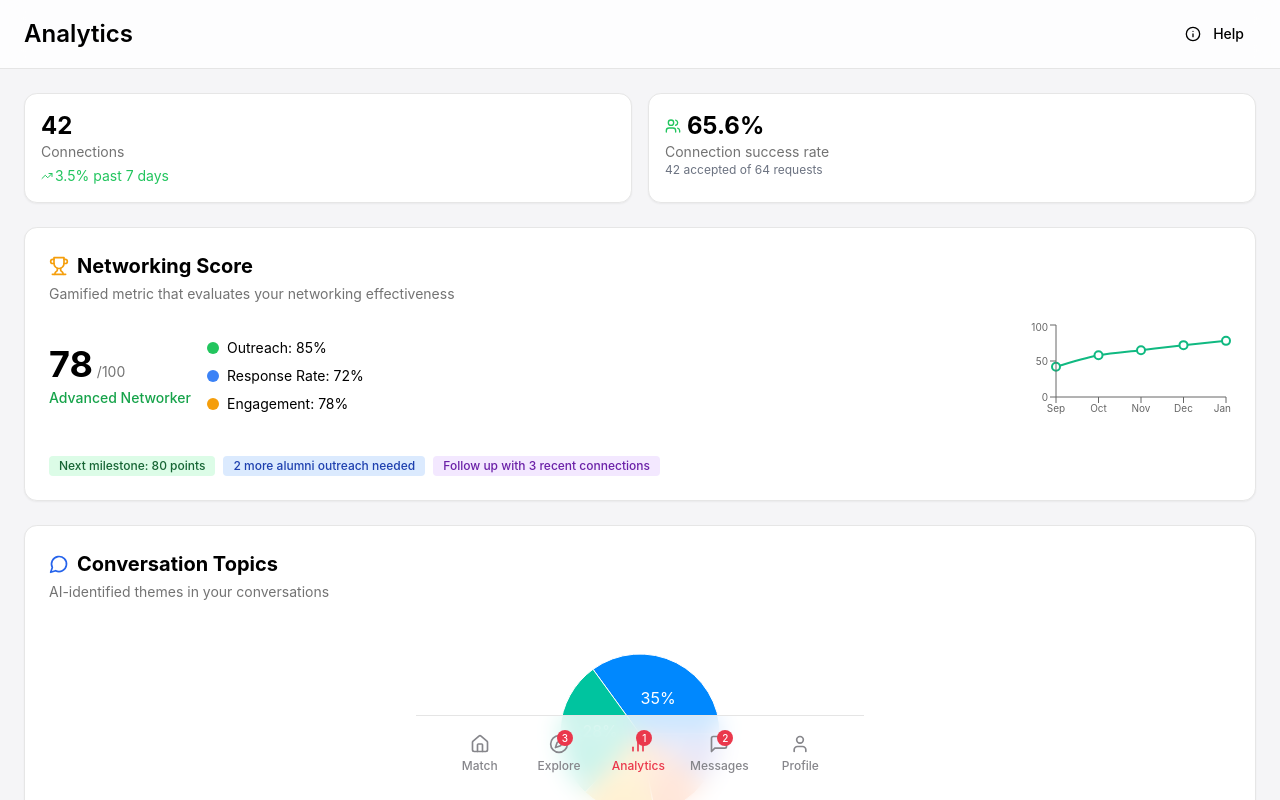
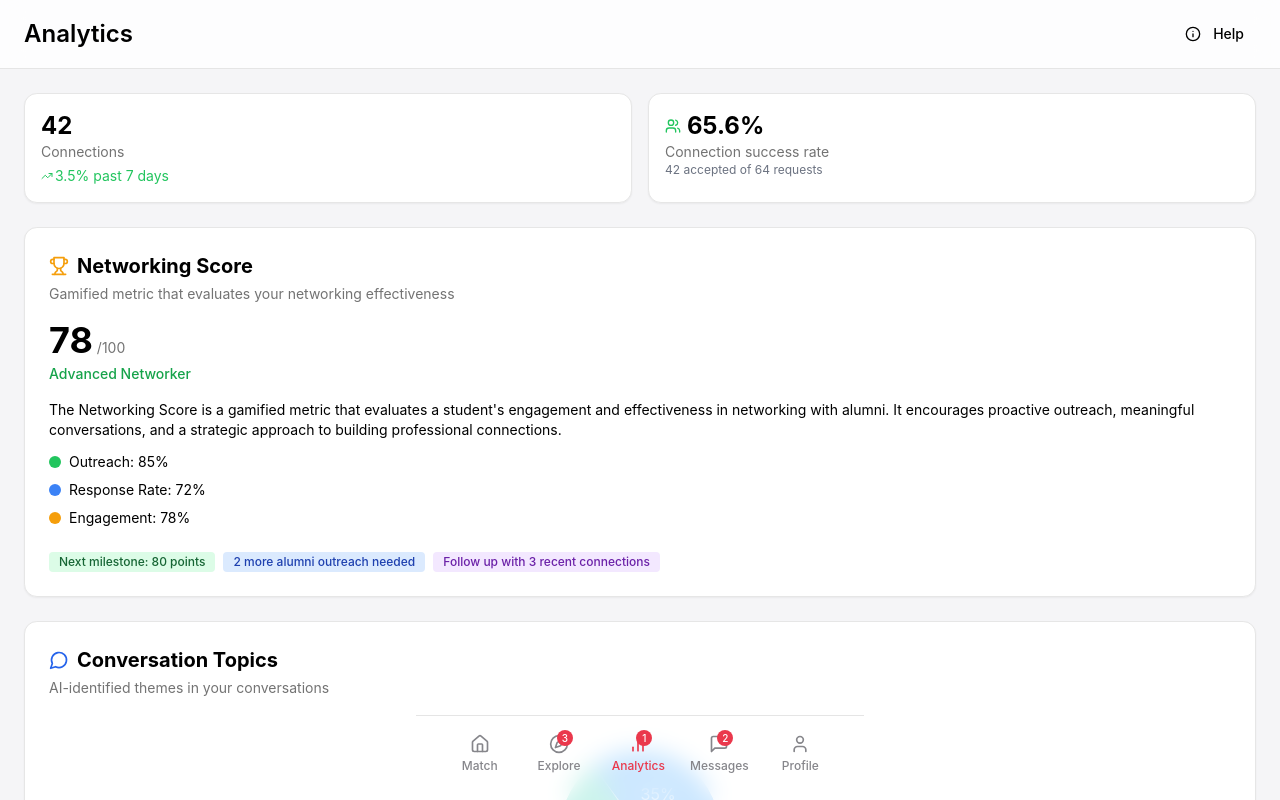
Before and after one commit to khondep/husky-linkup-47, a React (Vite) app: page /analytics in a window 1280 px wide. Built offline with nearby package versions, Linux system fonts and the light colour scheme; a web font is replaced by a local one.

Commit message:
Refactor networking score card
Remove the graph and realign text in the networking score card.

```diff
--- a/src/pages/Analytics.tsx
+++ b/src/pages/Analytics.tsx
@@ -25,15 +25,6 @@ const analyticsData = {
   connectionSuccessRate: 65.6,
   networkingScore: 78
 };
-
-// Networking score data
-const networkingScoreHistory = [
-  { month: 'Sep', score: 42 },
-  { month: 'Oct', score: 58 },
-  { month: 'Nov', score: 65 },
-  { month: 'Dec', score: 72 },
-  { month: 'Jan', score: 78 }
-];
 
 // Conversation topics data
 const conversationTopicsData = [
@@ -161,41 +152,38 @@ const Analytics = () => {
             </p>
           </div>
 
-          <div className="flex items-center justify-between">
-            <div className="flex items-center">
-              <div className="mr-4">
+          <div className="flex flex-col">
+            <div className="flex items-center justify-between">
+              <div>
                 <div className="flex items-baseline">
                   <span className="text-4xl font-bold">{analyticsData.networkingScore}</span>
                   <span className="text-sm text-muted-foreground ml-1">/100</span>
                 </div>
                 <p className="text-sm font-medium text-green-600 mt-1">Advanced Networker</p>
               </div>
+            </div>
 
-              <div className="space-y-2 text-sm">
+            <div className="space-y-3 mt-4">
+              <p className="text-sm">
+                The Networking Score is a gamified metric that evaluates a student's engagement and effectiveness
+                in networking with alumni. It encourages proactive outreach, meaningful conversations,
+                and a strategic approach to building professional connections.
+              </p>
+
+              <div className="space-y-2">
                 <div className="flex items-center">
                   <div className="w-3 h-3 bg-green-500 rounded-full mr-2"></div>
-                  <span>Outreach: 85%</span>
+                  <span className="text-sm">Outreach: 85%</span>
                 </div>
                 <div className="flex items-center">
                   <div className="w-3 h-3 bg-blue-500 rounded-full mr-2"></div>
-                  <span>Response Rate: 72%</span>
+                  <span className="text-sm">Response Rate: 72%</span>
                 </div>
                 <div className="flex items-center">
                   <div className="w-3 h-3 bg-amber-500 rounded-full mr-2"></div>
-                  <span>Engagement: 78%</span>
+                  <span className="text-sm">Engagement: 78%</span>
                 </div>
               </div>
-            </div>
-
-            <div className="h-28 w-60">
-              <ResponsiveContainer width="100%" height="100%">
-                <LineChart data={networkingScoreHistory} margin={{ top: 5, right: 5, bottom: 5, left: 5 }}>
-                  <Line type="monotone" dataKey="score" stroke="#10b981" strokeWidth={2} dot={{ r: 4 }} activeDot={{ r: 6 }} />
-                  <XAxis dataKey="month" tick={{ fontSize: 10 }} />
-                  <YAxis domain={[0, 100]} tick={{ fontSize: 10 }} />
-                  <Tooltip />
-                </LineChart>
-              </ResponsiveContainer>
             </div>
           </div>
 
```
